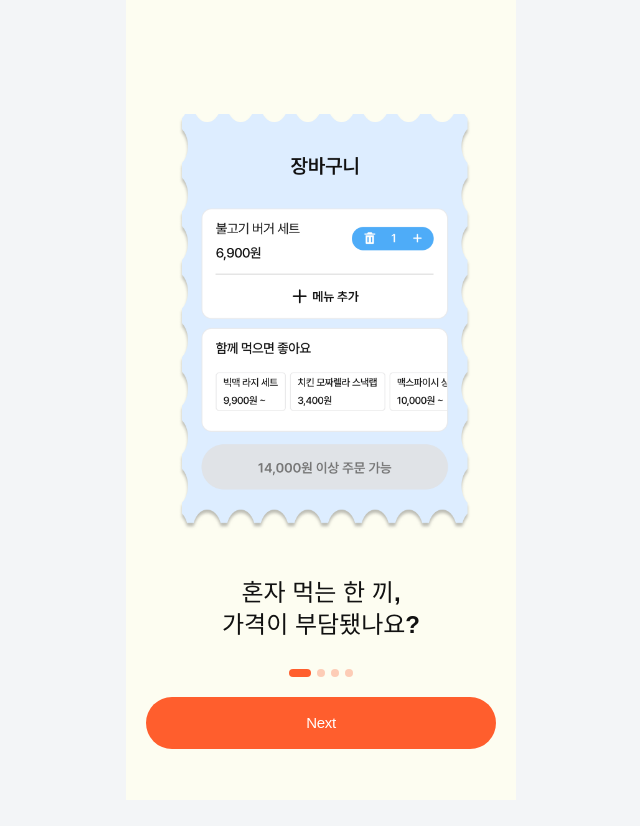
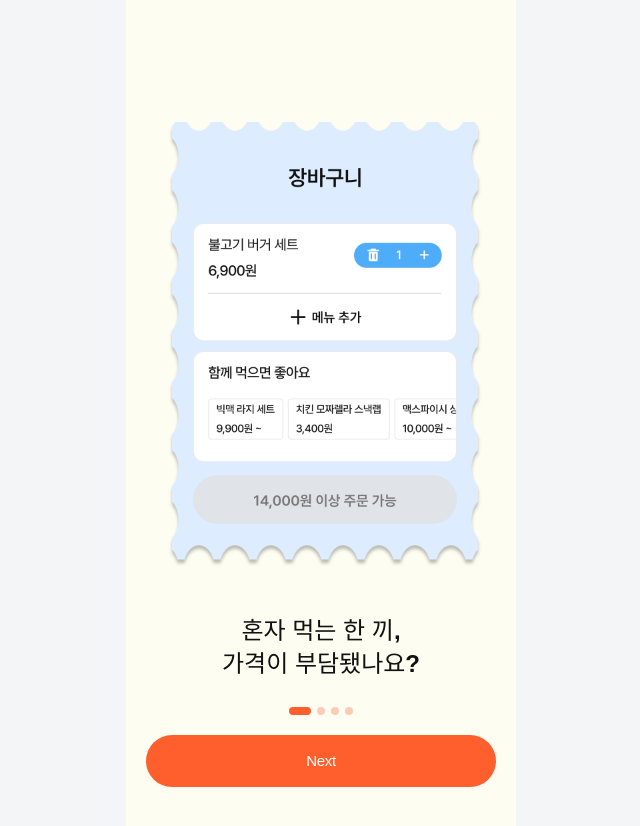
Before and after one commit to team-tongtong/tongtong-frontend, a React (Vite) app: page /onboarding in a window 1280 px wide. Shown: the top 826 px of the page, without its empty margins (319-959 px from the left). Before the commit the page ends 800 px from the top, so only its background shows below. Built offline with nearby package versions, Linux system fonts and the light colour scheme; a web font is replaced by a local one.

Commit message:
fix(onboarding): 짧은 화면에서도 삽화와 버튼의 가로 비율 유지 (#29)

```diff
--- a/src/pages/OnboardingPage.module.css
+++ b/src/pages/OnboardingPage.module.css
@@ -1,29 +1,27 @@
 .page {
   display: flex;
   flex-direction: column;
-  height: max(620px, 100dvh);
+  min-height: max(620px, 100dvh);
   padding-top: env(safe-area-inset-top);
   padding-bottom: max(clamp(20px, 6.4dvh, 54px), env(safe-area-inset-bottom));
   background: var(--tt-background-onboarding);
   color: var(--tt-text-strong);
   text-align: center;
 }
+.readyPage {
+  height: max(620px, 100dvh);
+}
 .page[data-step='2'],
 .page[data-step='4'] {
   background: var(--tt-background-onboarding-muted);
 }
 .art {
-  position: relative;
-  flex: 1;
-  min-height: 0;
+  margin-top: auto;
 }
 .art img {
-  position: absolute;
-  inset: 0;
+  display: block;
   width: 100%;
-  height: 100%;
-  object-fit: contain;
-  object-position: bottom center;
+  height: auto;
 }
 .caption {
   margin: clamp(16px, 3.8dvh, 32px) 12px 0;
--- a/src/pages/OnboardingPage.tsx
+++ b/src/pages/OnboardingPage.tsx
@@ -41,11 +41,14 @@ export function OnboardingPage({ onComplete }: { onComplete: () => void }) {
   const navigate = useNavigate()
   const slide = slides[step]
   return (
-    <main className={styles.page} data-step={step + 1}>
+    <main
+      className={slide ? styles.page : `${styles.page} ${styles.readyPage}`}
+      data-step={step + 1}
+    >
       {slide ? (
         <>
           <div className={styles.art}>
-            <img src={slide.image} alt="" />
+            <img src={slide.image} width={390} height={580} alt="" />
           </div>
           <h1 className={styles.caption} aria-live="polite">
             {slide.title}
@@ -88,8 +91,10 @@ export function OnboardingPage({ onComplete }: { onComplete: () => void }) {
       <div className={styles.action}>
         <PrimaryButton
           onClick={() => {
-            if (slide) setStep(step + 1)
-            else {
+            if (slide) {
+              setStep(step + 1)
+              window.scrollTo(0, 0)
+            } else {
               onComplete()
               navigate('/', { replace: true })
             }
```
